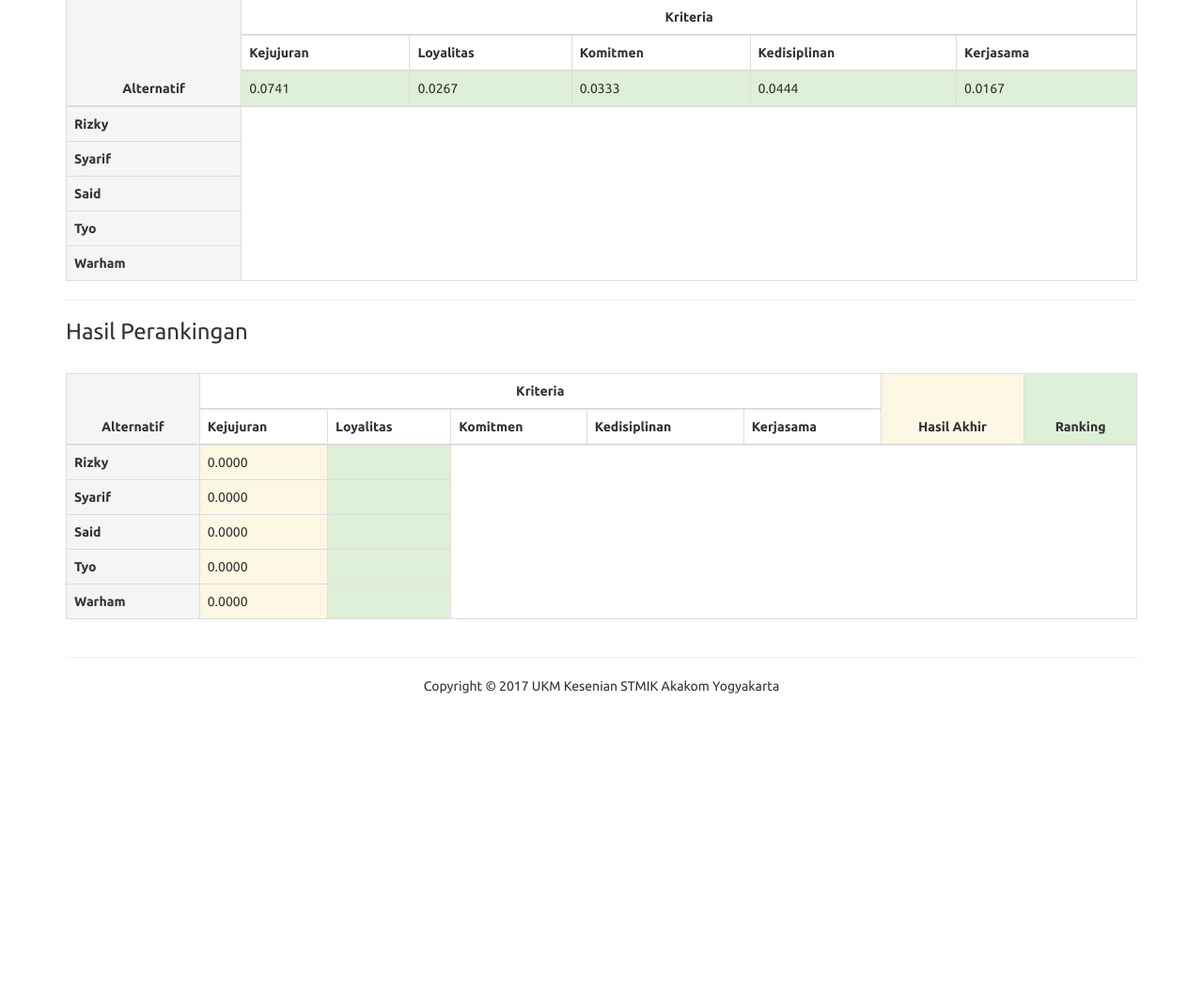
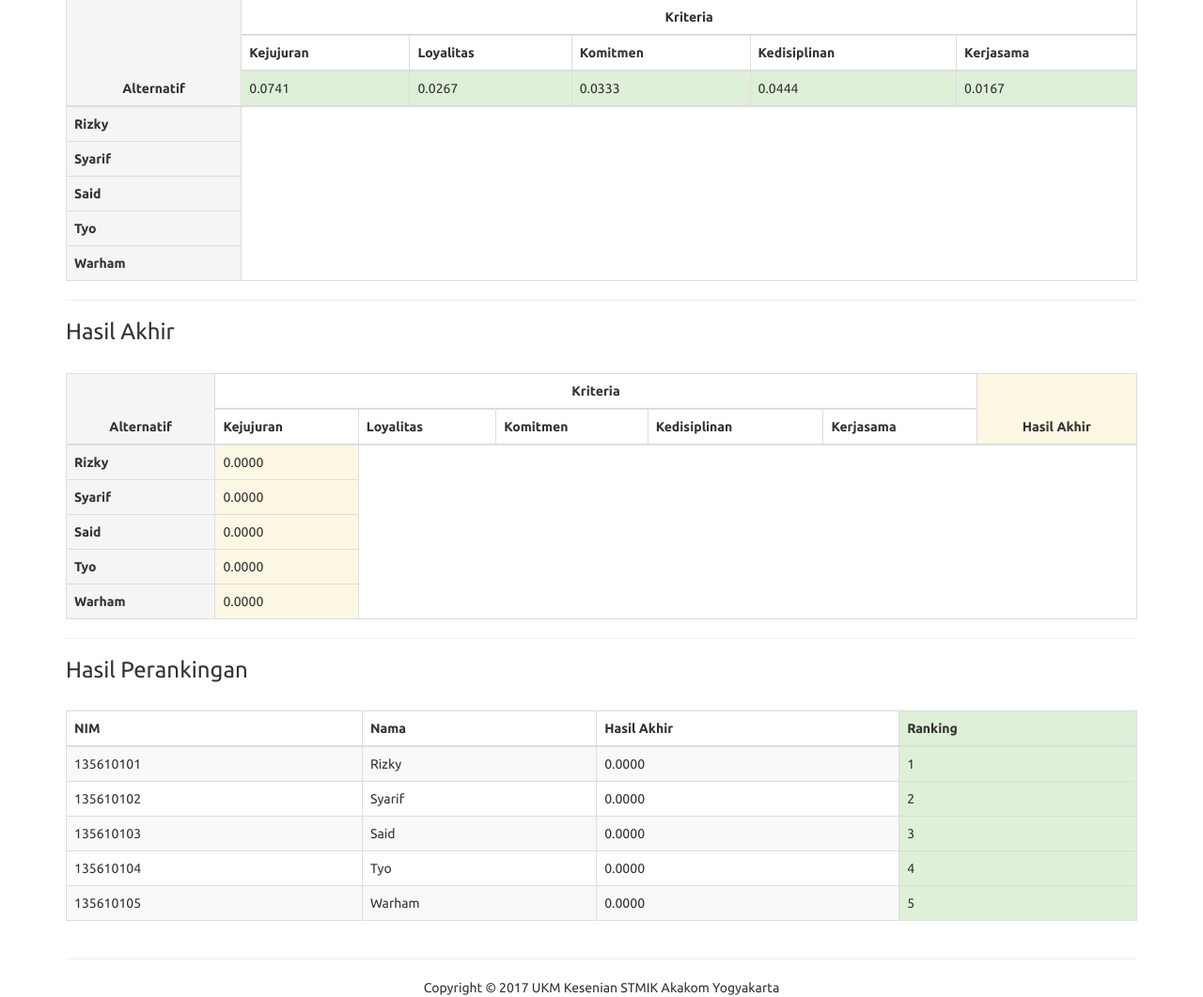
Before and after one commit to imamdigmi/simple-recruitment-dss-ahp, a PHP site: page /ranking.php in a window 1280 px wide. Shown: the part 189-1250 px from the top of the page at 94% size. Before the commit the page ends 927 px from the top, so only its background shows below. Run offline with PHP 8.4, Linux system fonts and the light colour scheme; the visitor is signed in with stand-in values (Sample User, id 1); data comes from the database, SQL or seed files in the repository; data that the repository does not hold is empty.

Commit message:
Fixes #10

```diff
--- a/includes/alternatif.inc.php
+++ b/includes/alternatif.inc.php
@@ -40,6 +40,15 @@ class Alternatif {
 	function readAll() {
 		$query = "SELECT * FROM {$this->table_name} ORDER BY id_alternatif ASC";
 		$stmt = $this->conn->prepare( $query );
+		$stmt->execute();
+
+		return $stmt;
+	}
+
+	function readByRank() {
+		// "SELECT nim, nama, hasil_akhir, @curRank := @curRank + 1 AS rank FROM {$this->table_name} a, (SELECT @curRank := 0) r ORDER BY rank";
+		$query = "SELECT * FROM {$this->table_name} ORDER BY hasil_akhir DESC";
+		$stmt = $this->conn->prepare($query);
 		$stmt->execute();
 
 		return $stmt;
--- a/ranking.php
+++ b/ranking.php
@@ -83,7 +83,8 @@ $stmtx2y = $ranObj->readBob();
 			</tbody>
 	  </table>
 		<hr>
-		<h3>Hasil Perankingan</h3>
+
+		<h3>Hasil Akhir</h3>
 		<br/>
 		<table width="100%" class="table table-striped table-bordered">
 	    <thead>
@@ -91,7 +92,6 @@ $stmtx2y = $ranObj->readBob();
 	        <th rowspan="2" class="text-center active">Alternatif</th>
 	        <th colspan="<?php $kri1b = $kriObj->readAll(); echo $kri1b->rowCount(); ?>" class="text-center">Kriteria</th>
 	        <th rowspan="2" class="text-center warning">Hasil Akhir</th>
-	        <th rowspan="2" class="text-center success">Ranking</th>
 	      </tr>
 	      <tr>
 	        <?php $kri2b = $kriObj->readAll(); while ($row = $kri2b->fetch(PDO::FETCH_ASSOC)): ?>
@@ -130,7 +130,6 @@ $stmtx2y = $ranObj->readBob();
 							$ranObj->hasil1();
 							?>
 						</td>
-						<td class="success"></td>
 	        </tr>
 				<?php endwhile; ?>
 				<!-- <tr>
@@ -154,6 +153,30 @@ $stmtx2y = $ranObj->readBob();
 				</tr> -->
 	    </tbody>
 	  </table>
+		<hr>
+
+		<h3>Hasil Perankingan</h3>
+		<br>
+		<table width="100%" class="table table-striped table-bordered">
+	    <thead>
+	      <tr>
+					<th>NIM</th>
+					<th>Nama</th>
+					<th>Hasil Akhir</th>
+					<th class="success">Ranking</th>
+	      </tr>
+	    </thead>
+	    <tbody>
+				<?php $rank = 1; $alt1c = $altObj->readByRank(); while ($row = $alt1c->fetch(PDO::FETCH_ASSOC)): ?>
+	        <tr>
+						<td><?=$row["nim"]?></td>
+						<td><?=$row["nama"]?></td>
+						<td><?=number_format($row["hasil_akhir"], 4, '.', ',')?></td>
+						<td class="success"><?=$rank++?></td>
+	        </tr>
+				<?php endwhile; ?>
+	    </tbody>
+	  </table>
 	</div>
 </div>
 
```
Also changed, not shown: data-alternatif.php (+12 -12 lines).
